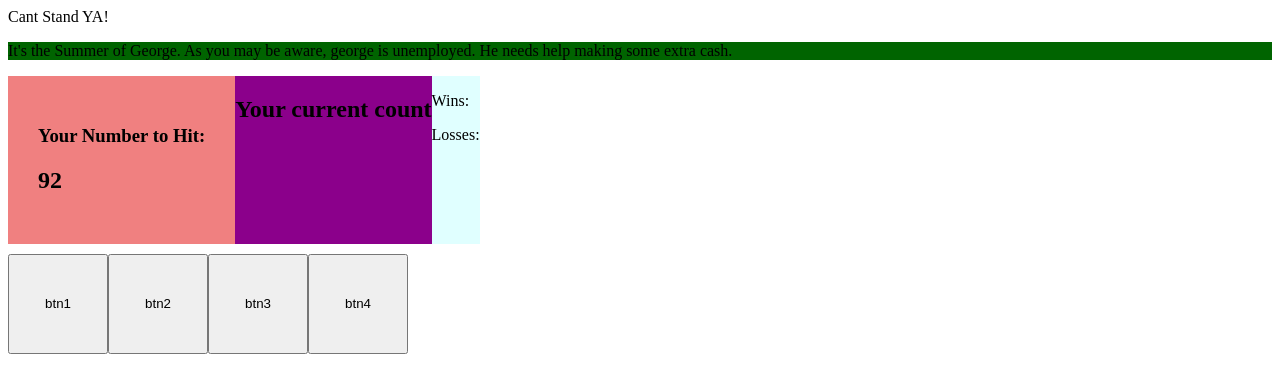
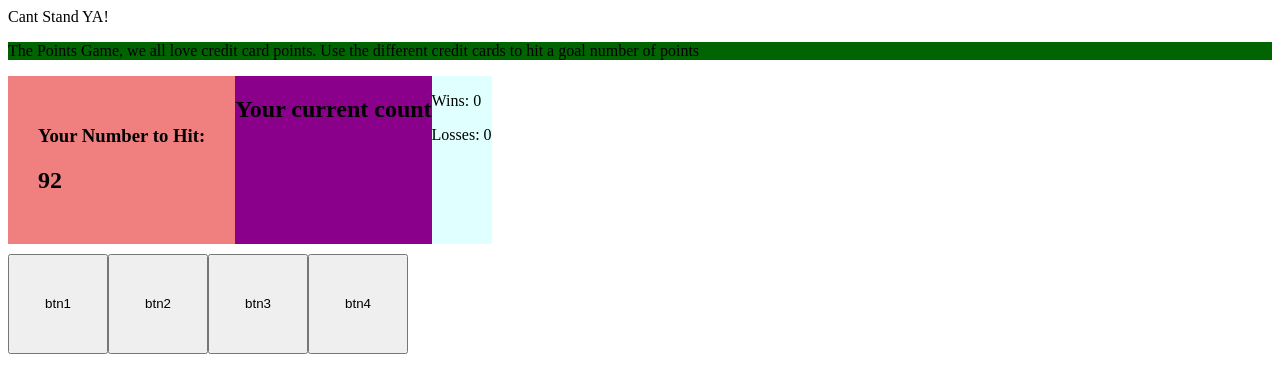
Before and after one commit to somemothersson/unit-4-game, a plain HTML site: page index.html in a window 1280 px wide. Drawn offline with nearby package versions, Linux system fonts and the light colour scheme.

Commit message:
updating readme

```diff
--- a/assets/javascript/game.js
+++ b/assets/javascript/game.js
@@ -19,7 +19,7 @@ $(document).ready(function () {
     $("button").on("click", function (value) {
         console.log("button",this.value)
 
-        //each button click increases counter with the value of the counter
+        //each button click increases counter with the value of the of the tile
         var inc = parseInt($(this).attr('value'));
         counter += inc;
         //show the counter in the window
--- a/index.html
+++ b/index.html
@@ -13,7 +13,7 @@
     <div class = "grid-container">
 
         <div class = "inst">
-            <p>It's the Summer of George. As you may be aware, george is unemployed. He needs help making some extra cash.</p>
+            <p>The Points Game, we all love credit card points. Use the different credit cards to hit a goal number of points</p>
             <p></p>
         </div>
         <div class="row-3">
@@ -21,8 +21,8 @@
         <div class = "counter"><h2>Your current count</h2><h1 class = "count"></h1></div>
 
         <div class = "winloss">
-            <p>Wins: <span class="wins"></span> </p>
-            <p >Losses: <span class="losses"></span> </p>
+            <p>Wins: <span class="wins">0</span> </p>
+            <p >Losses: <span class="losses">0</span> </p>
         </div>
         </div>
         <div class = george>
@@ -32,8 +32,6 @@
             <button class = "btn4" value = "">btn4</button>
         </div>
 
-
-
     </div>
 
  <script src="assets/javascript/game.js"></script>
```
Also changed, not shown: 1 other file.
